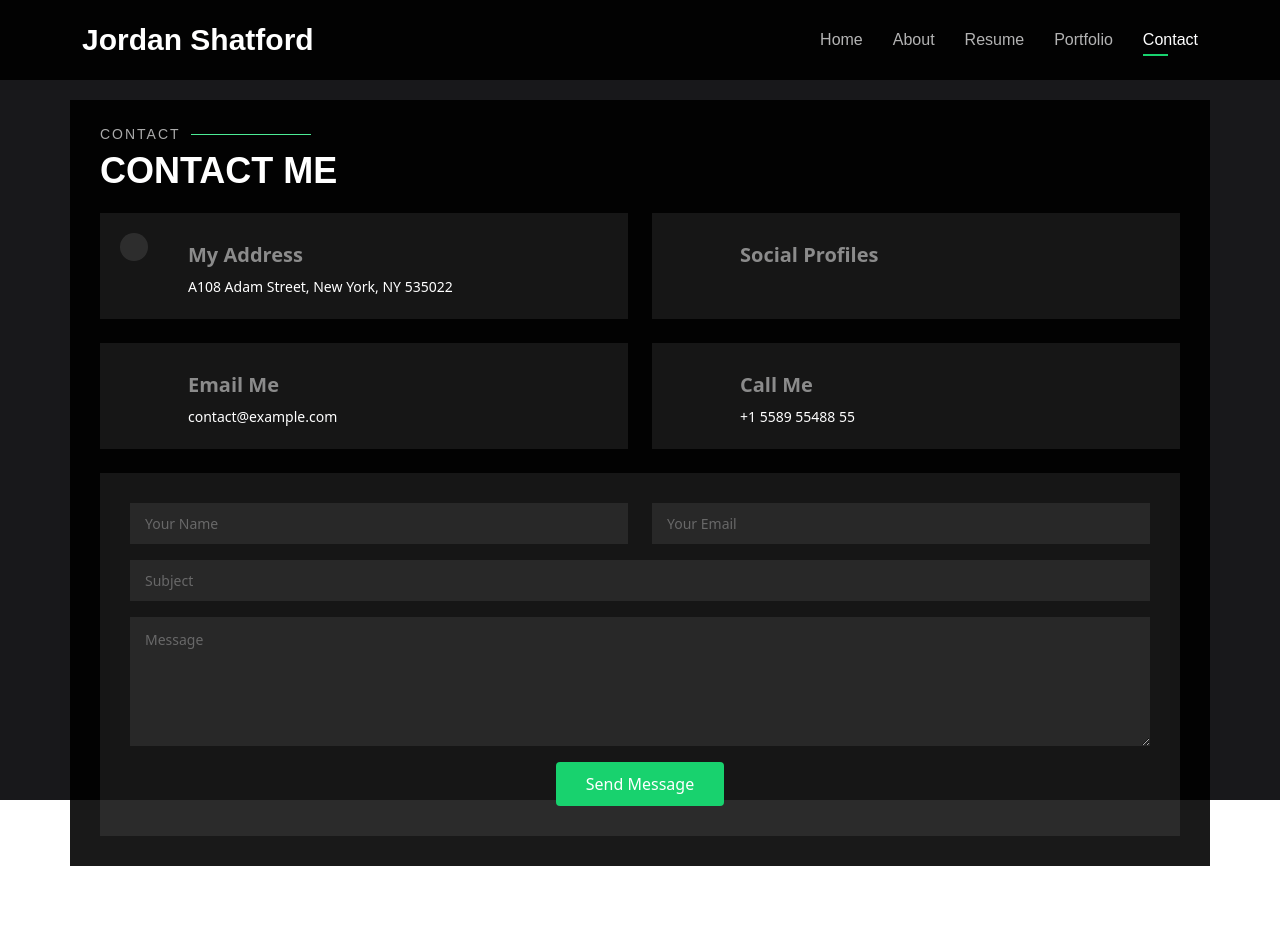
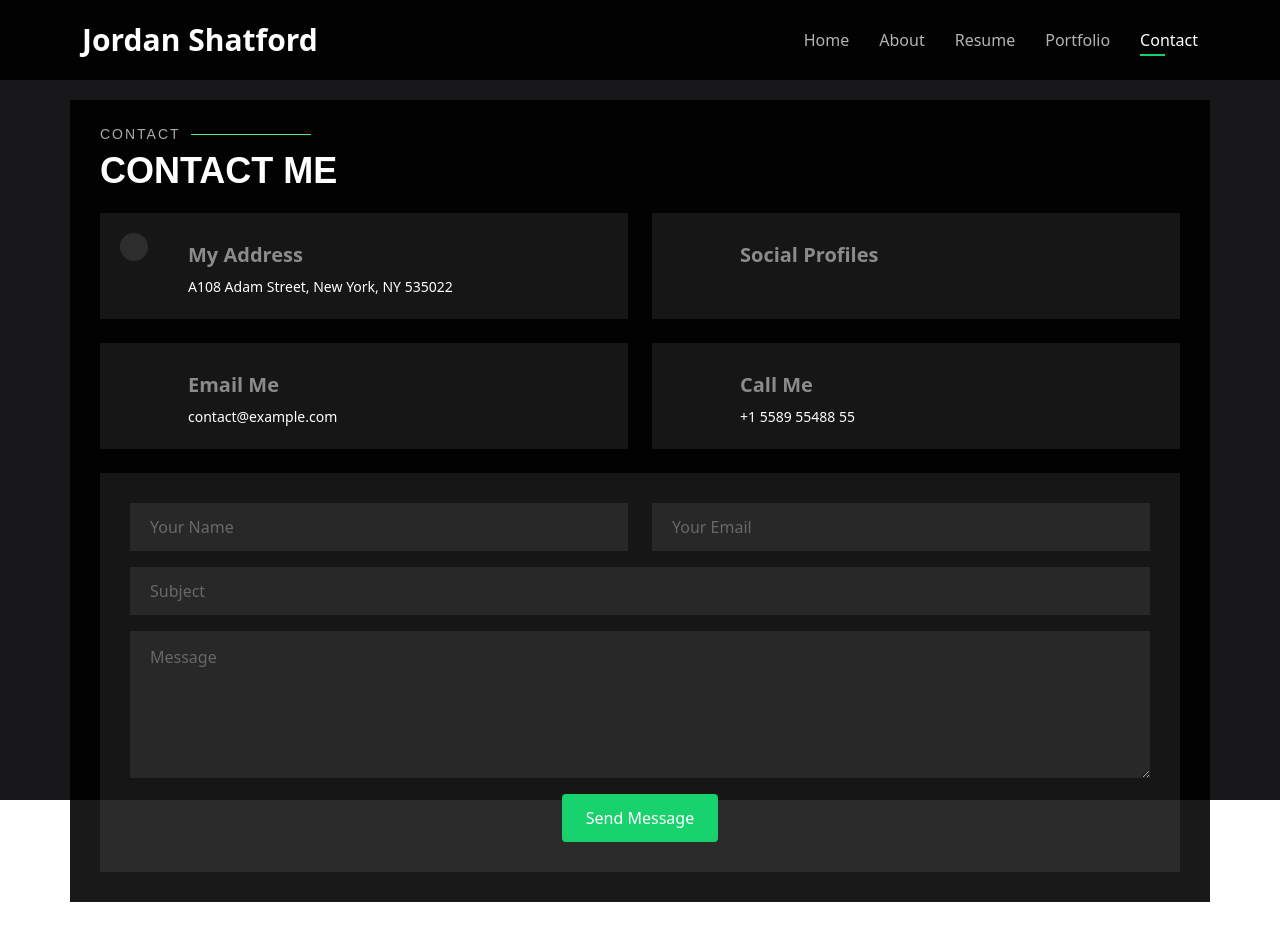
Before and after one commit to jordanshatford/portfolio, a Vue app: page /contact in a window 1280 px wide. Shown: the top 940 px of the page. Before the commit the page ends 911 px from the top, so only its background shows below. Built offline with nearby package versions, Linux system fonts and the light colour scheme.

Commit message:
refactor: create scss variables for colors

```diff
--- a/src/assets/scss/abstracts/_mixins.scss
+++ b/src/assets/scss/abstracts/_mixins.scss
@@ -1,13 +1,15 @@
+@import 'variables';
+
 @mixin base-input-style {
   border-radius: 0;
   box-shadow: none;
-  font-size: 14px;
+  font-size: 1rem;
   background: rgba(255, 255, 255, 0.08);
   border: 0;
   transition: 0.3s;
-  color: #fff;
+  color: $color-white;
   &:focus {
-    color: #fff;
+    color: $color-white;
     border: 0;
     box-shadow: none;
     background-color: rgba(255, 255, 255, 0.11);
@@ -17,7 +19,7 @@
     opacity: 1;
   }
   &::placeholder {
-      color: rgba(255, 255, 255, 0.3);
-  opacity: 1;
+    color: rgba(255, 255, 255, 0.3);
+    opacity: 1;
   }
 }
--- a/src/assets/scss/abstracts/_variables.scss
+++ b/src/assets/scss/abstracts/_variables.scss
@@ -0,0 +1,3 @@
+$color-primary: #18d26e;
+$color-primary-accent: #15bb62;
+$color-white: #fff;
--- a/src/components/AppHeader.vue
+++ b/src/components/AppHeader.vue
@@ -24,6 +24,7 @@ defineProps<Props>()
 </script>
 
 <style scoped lang="scss">
+@import '@/assets/scss/abstracts/variables';
 #header {
   transition: ease-in-out 0.3s;
   position: relative;
@@ -41,10 +42,9 @@ defineProps<Props>()
     padding: 0;
     line-height: 1;
     font-weight: 700;
-    font-family: "Poppins", sans-serif;
     a,
     a:hover {
-      color: #fff;
+      color: $color-white;
       line-height: 1;
       display: inline-block;
     }
@@ -54,8 +54,8 @@ defineProps<Props>()
     margin-top: 20px;
     color: rgba(255, 255, 255, 0.8);
     span {
-      color: #fff;
-      border-bottom: 2px solid #18d26e;
+      color: $color-white;
+      border-bottom: 2px solid $color-primary;
       padding-bottom: 6px;
     }
   }
--- a/src/components/AppNavBar.vue
+++ b/src/components/AppNavBar.vue
@@ -22,6 +22,7 @@ const showMobileMenu = ref<boolean>(false)
 </script>
 
 <style scoped lang="scss">
+@import "@/assets/scss/abstracts/variables";
 .navbar {
   padding: 0;
   margin-top: 35px;
@@ -45,7 +46,6 @@ const showMobileMenu = ref<boolean>(false)
   align-items: center;
   justify-content: space-between;
   padding: 0;
-  font-family: "Poppins", sans-serif;
   font-size: 16px;
   font-weight: 400;
   color: rgba(255, 255, 255, 0.7);
@@ -65,7 +65,7 @@ const showMobileMenu = ref<boolean>(false)
   height: 2px;
   bottom: -4px;
   left: 0;
-  background-color: #18d26e;
+  background-color: $color-primary;
   visibility: hidden;
   width: 0px;
   transition: all 0.3s ease-in-out 0s;
@@ -80,11 +80,11 @@ const showMobileMenu = ref<boolean>(false)
 .navbar .active,
 .navbar .active:focus,
 .navbar li:hover > a {
-  color: #fff;
+  color: $color-white;
 }
 
 .mobile-nav-toggle {
-  color: #fff;
+  color: $color-white;
   font-size: 28px;
   cursor: pointer;
   display: none;
--- a/src/components/SocialLinks.vue
+++ b/src/components/SocialLinks.vue
@@ -26,6 +26,7 @@ const socials = [
 </script>
 
 <style scoped lang="scss">
+@import "@/assets/scss/abstracts/variables";
 .sociallinks {
   margin-top: 40px;
   display: flex;
@@ -35,14 +36,14 @@ const socials = [
     justify-content: center;
     align-items: center;
     background: rgba(255, 255, 255, 0.1);
-    color: #fff;
+    color: $color-white;
     line-height: 1;
     margin-right: 8px;
     border-radius: 50%;
     width: 40px;
     height: 40px;
     &:hover {
-      background: #18d26e;
+      background: $color-primary;
     }
     &__icon {
       width: 1.2rem;
--- a/src/components/base/BaseButton.vue
+++ b/src/components/base/BaseButton.vue
@@ -4,18 +4,17 @@
   </button>
 </template>
 
-<script setup lang="ts"></script>
-
 <style scoped lang="scss">
+@import '@/assets/scss/abstracts/variables';
 button {
-  background: #18d26e;
+  background: $color-primary;
   border: 0;
-  padding: 10px 30px;
-  color: #fff;
+  padding: 0.75rem 1.5rem;
+  color: $color-white;
   transition: 0.4s;
-  border-radius: 4px;
-}
-button:hover {
-  background: #15bb62;
+  border-radius: 0.25rem;
+  &:hover {
+    background: $color-primary-accent;
+  }
 }
 </style>
--- a/src/components/base/BaseInput.vue
+++ b/src/components/base/BaseInput.vue
@@ -22,6 +22,6 @@ function emitUpdate(target: EventTarget | null) {
 @import "@/assets/scss/abstracts/mixins";
 input {
   @include base-input-style;
-  padding: 10px 15px;
+  padding: 0.75rem 1.25rem;
 }
 </style>
--- a/src/components/base/BaseTextArea.vue
+++ b/src/components/base/BaseTextArea.vue
@@ -23,6 +23,7 @@ function emitUpdate(target: EventTarget | null) {
 @import "@/assets/scss/abstracts/mixins";
 textarea {
   @include base-input-style;
-  padding: 12px 15px;
+  padding: 0.85rem 1.25rem;
+
 }
 </style>
```
